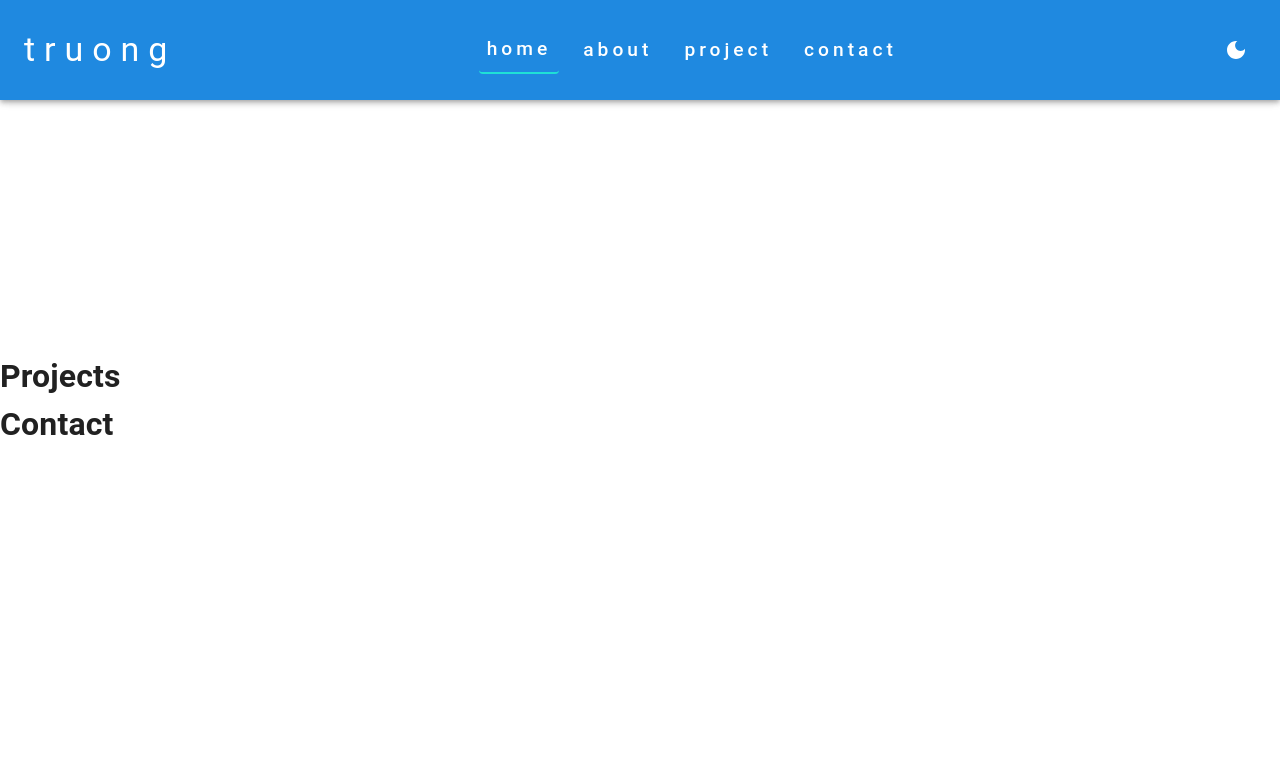
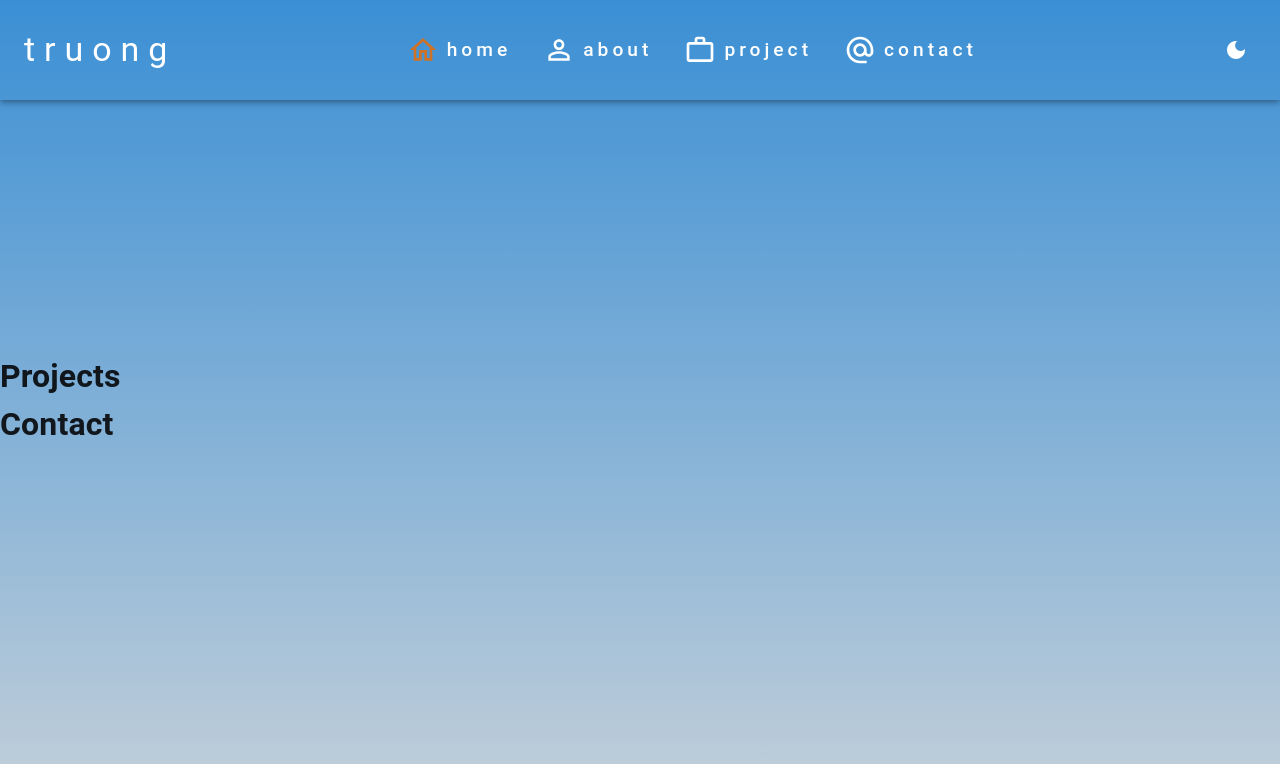
Before and after one commit to tin0312/my-portfolio, a React (Vite) app: page / in a window 1280 px wide. Shown: the top 764 px of the page. Built offline with nearby package versions, Linux system fonts and the light colour scheme.

Commit message:
add gradient background img and select color for active link

```diff
--- a/src/App.css
+++ b/src/App.css
@@ -7,9 +7,10 @@ html,
 body {
   font-family: "Jost", sans-serif;
 }
-.about-wrapper {
-  background-image: url("../public/assets/images/about-bg-section.png");
-}
+.site-wrapper {
+  background-image: linear-gradient(rgb(37, 131, 208, 0.9), rgba(14, 63, 104, 0.25));
+}l
+
 /* Wave hand animation */
 .wave {
   animation-name: wave-animation; /* Refers to the name of your @keyframes element below */
--- a/src/components/Header.tsx
+++ b/src/components/Header.tsx
@@ -16,9 +16,15 @@ import Button from "@mui/material/Button";
 import WavingHandIcon from "@mui/icons-material/WavingHand";
 import DarkModeIcon from "@mui/icons-material/DarkMode";
 import CloseIcon from "@mui/icons-material/Close";
+import HomeOutlinedIcon from '@mui/icons-material/HomeOutlined';
+import PersonOutlineIcon from '@mui/icons-material/PersonOutline';
+import WorkOutlineIcon from '@mui/icons-material/WorkOutline';
+import AlternateEmailIcon from '@mui/icons-material/AlternateEmail';
 
 const drawerWidth = 240;
-const navItems = ["home", "about", "project", "contact"];
+type NavItem = "home" | "about" | "project" | "contact";
+
+const navItems: NavItem[] = ["home", "about", "project", "contact"];
 
 interface Props {
   window?: () => Window;
@@ -27,15 +33,29 @@ interface Props {
 const Header: React.FC<Props> = (props) => {
   const { window } = props;
   const [mobileOpen, setMobileOpen] = React.useState(false);
-  const [activeItem, setActiveItem] = React.useState("home");
+  const [activeItem, setActiveItem] = React.useState<NavItem>("home");
 
   const handleDrawerToggle = () => {
     setMobileOpen((prevState) => !prevState);
   };
 
-  // drawer on mobile
+  const getIcon = (item: NavItem) => {
+    switch (item) {
+      case "home":
+        return <HomeOutlinedIcon sx={{fontSize: "2rem", color: activeItem === item ? "#D07225" : "#FFF"}}/>;
+      case "about":
+        return <PersonOutlineIcon  sx={{fontSize: "2rem", color: activeItem === item ? "#D07225" : "#FFF"}}/>;
+      case "project":
+        return <WorkOutlineIcon  sx={{fontSize: "2rem", color: activeItem === item ? "#D07225" : "#FFF"}}/>;
+      case "contact":
+        return <AlternateEmailIcon  sx={{fontSize: "2rem", color: activeItem === item ? "#D07225" : "#FFF"}}/>;
+      default:
+        return null;
+    }
+  };
+
   const drawer = (
-    <Box sx={{ display: "flex", flexDirection: "column", textAlign: "center" }}>
+    <Box className= "site-wrapper" sx={{ display: "flex", flexDirection: "column", textAlign: "center" }}>
       <Box
         sx={{
           display: "flex",
@@ -43,7 +63,7 @@ const Header: React.FC<Props> = (props) => {
           padding: 2,
         }}
       >
-        <IconButton onClick={handleDrawerToggle} sx={{ color: "#1F89E0" }}>
+        <IconButton onClick={handleDrawerToggle} sx={{ color: "#FFF" }}>
           <CloseIcon />
         </IconButton>
       </Box>
@@ -52,13 +72,13 @@ const Header: React.FC<Props> = (props) => {
         sx={{
           display: "flex",
           flexDirection: "column",
-          height: "70vh",
+          height: "95vh",
           justifyContent: "space-evenly",
           alignItems: "center",
         }}
       >
-        <Typography sx={{ fontSize: "1.5rem", fontWeight: "bold" }}>
-          hi <WavingHandIcon className="wave" sx={{ color: "gold" }} />
+        <Typography sx={{ fontSize: "1.7rem", fontWeight: "bold" }}>
+          Hi<WavingHandIcon className="wave" sx={{ color: "gold" , marginLeft: "0.7rem"}} />
         </Typography>
         {navItems.map((item) => (
           <ListItem key={item} disablePadding>
@@ -66,20 +86,19 @@ const Header: React.FC<Props> = (props) => {
               onClick={() => setActiveItem(item)}
               href={`#${item}`}
               sx={{
+                display: "flex",
+                flexDirection: "column",
                 textAlign: "center",
               }}
             >
+              {getIcon(item)}
               <ListItemText
                 primary={item}
                 primaryTypographyProps={{
                   fontSize: "1.2rem",
                   fontWeight: "bold",
-                  color: activeItem === item ? "#fff" : "#1F89E0",
+                  color: "#FFF",
                   letterSpacing: "0.1rem",
-                  ...(activeItem === item && {
-                    backgroundColor: "#1fe0d6",
-                    borderRadius: "4px",
-                  }),
                 }}
               />
             </ListItemButton>
@@ -98,7 +117,7 @@ const Header: React.FC<Props> = (props) => {
       <AppBar
         component="nav"
         sx={{
-          backgroundColor: "#1F89E0",
+          background: "transparent",
           height: "100px",
           display: "flex",
           justifyContent: "center",
@@ -128,25 +147,25 @@ const Header: React.FC<Props> = (props) => {
                 key={item}
                 onClick={() => setActiveItem(item)}
                 sx={{
+                  display: "flex",
+                  gap: "0.5rem",
                   color: "#fff",
                   textTransform: "lowercase",
+
                   letterSpacing: "4px",
                   fontSize: "1.2rem",
-                  ...(activeItem === item && {
-                    borderBottom: "2px solid #1fe0d6",
-                    // paddingBottom: "0.005rem",
-                    transition: "all 0.3s ease",
-                  }),
                 }}
                 href={`#${item}`}
                 className={activeItem === item ? "active" : ""}
               >
+                 {getIcon(item)}
                 {item}
               </Button>
             ))}
           </Box>
           <IconButton color="inherit" aria-label="toggle light dark mode">
             <DarkModeIcon />
+
           </IconButton>
         </Toolbar>
       </AppBar>
```
